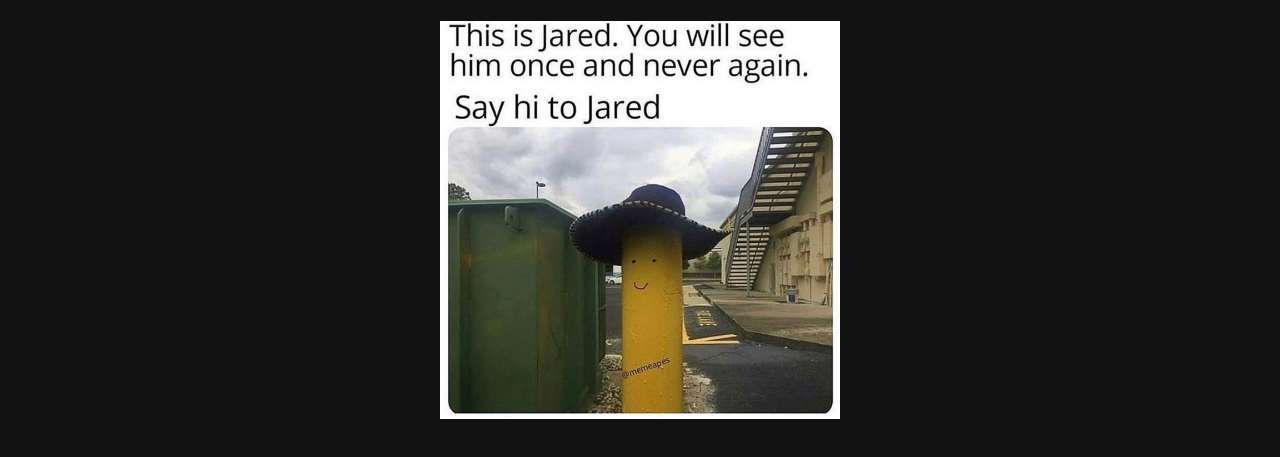
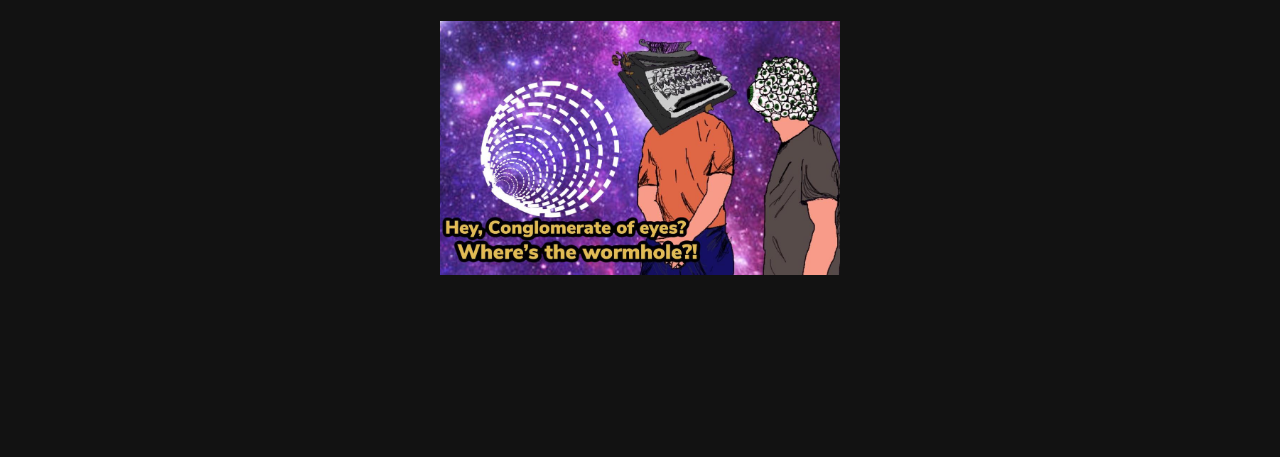
Before and after one commit to thememeclub/thememeclub.github.io, a plain HTML site: page index.html in a window 1280 px wide. Shown: the part 187-644 px from the top of the page. Drawn offline with nearby package versions, Linux system fonts and the light colour scheme.

Commit message:
Add files via upload

```diff
--- a/index.html
+++ b/index.html
@@ -22,7 +22,7 @@
   <main class="mdl-layout__content" style="background-color:#121212;">
     <div class="page-content" style="padding: 20px">
     <h1 style="text-align:center; color:#FFFFFF;">Today's Meme:</h1>
-    <img src="jared.png" alt="dank meme" class="center" style="width:400px;height:auto;">
+    <img src="worm.jpg" alt="dank meme" class="center" style="width:400px;height:auto;">
     </div>
   </main>
 </div>
```
Also changed, not shown: worm.jpg (added).
